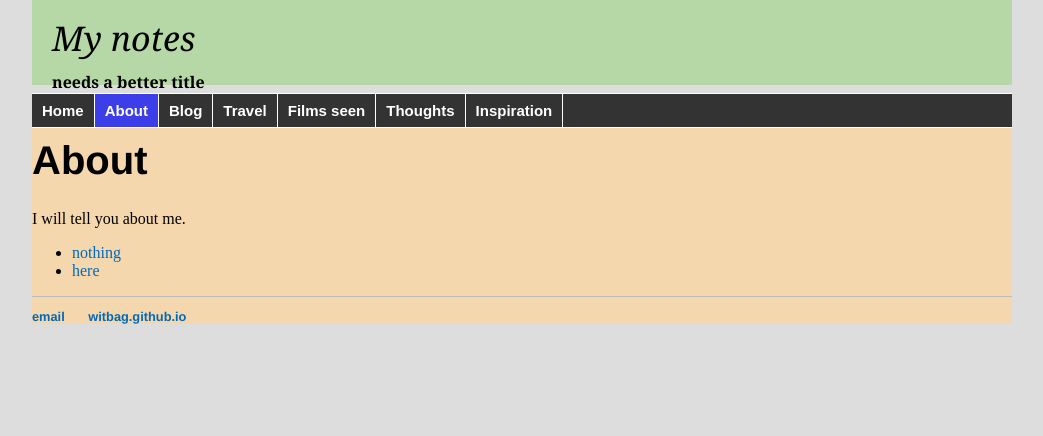
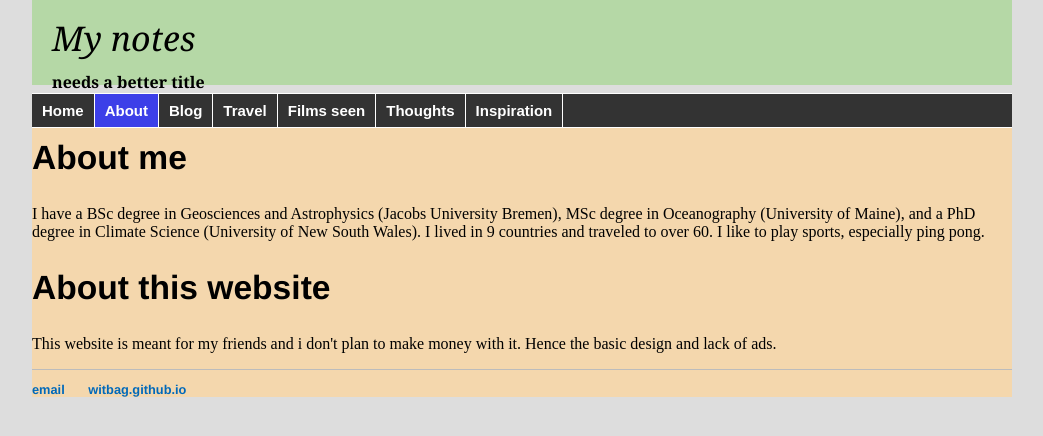
Before and after one commit to witbag/witbag.github.io, a Jekyll site: the page built from about/index.html, in a window 1280 px wide. Shown: the top 436 px of the page, without its empty margins (118-1161 px from the left). Built offline with Jekyll 4.4.1, drawn with Linux system fonts in a browser that asks for light colours.

Commit message:
Update index.html

```diff
--- a/about/index.html
+++ b/about/index.html
@@ -4,11 +4,10 @@ title: About
 ---
 
 		<div class="about">
-			<h1>About</h1>
-			<p>I will tell you about me.</p>
+			<h2>About me</h2>
+			<p>I have a BSc degree in Geosciences and Astrophysics (Jacobs University Bremen), MSc degree in Oceanography (University of Maine), and a PhD degree in Climate Science (University of New South Wales). I lived in 9 countries and traveled to over 60. I like to play sports, especially ping pong.</p>
 
-			<ul class="contacts">
-				<li><a href="#">nothing</a></li>
-				<li><a href="#">here</a></li>
-				</ul>
+			<h2>About this website</h2>
+			<p>This website is meant for my friends and i don't plan to make money with it. Hence the basic design and lack of ads.</p>
+
 </div>
```
